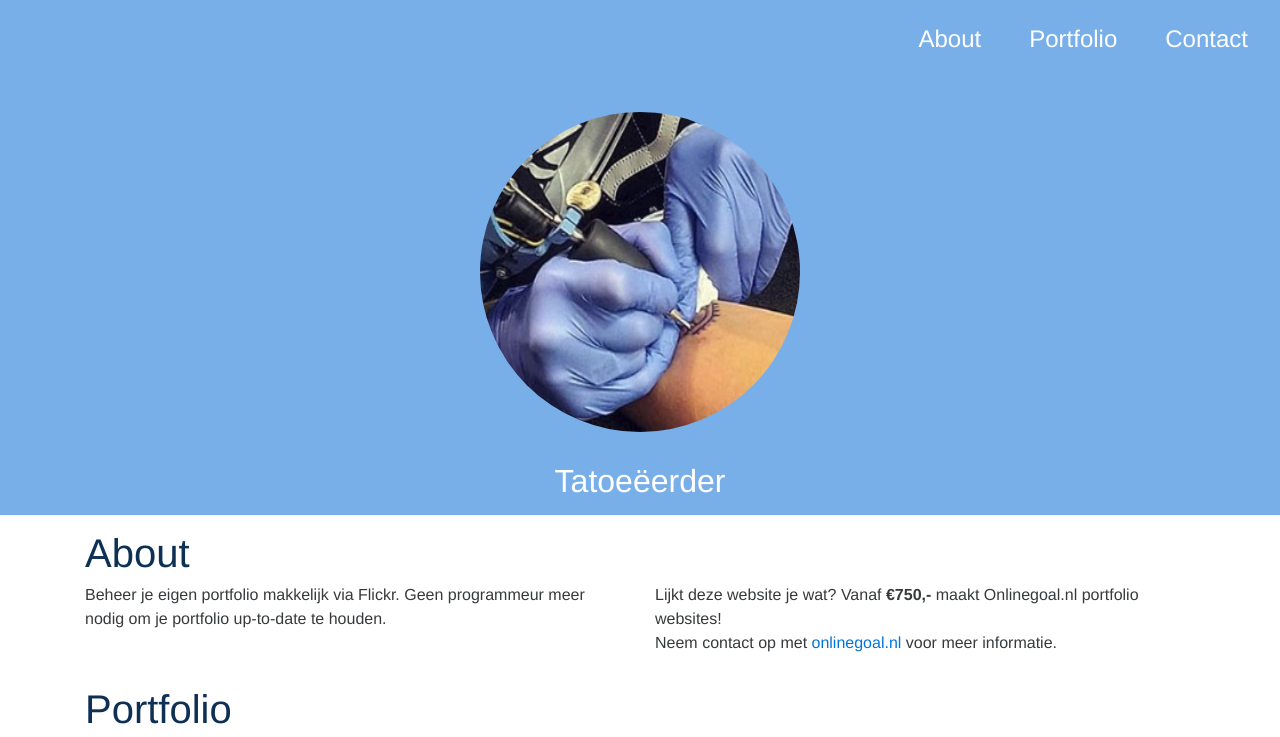
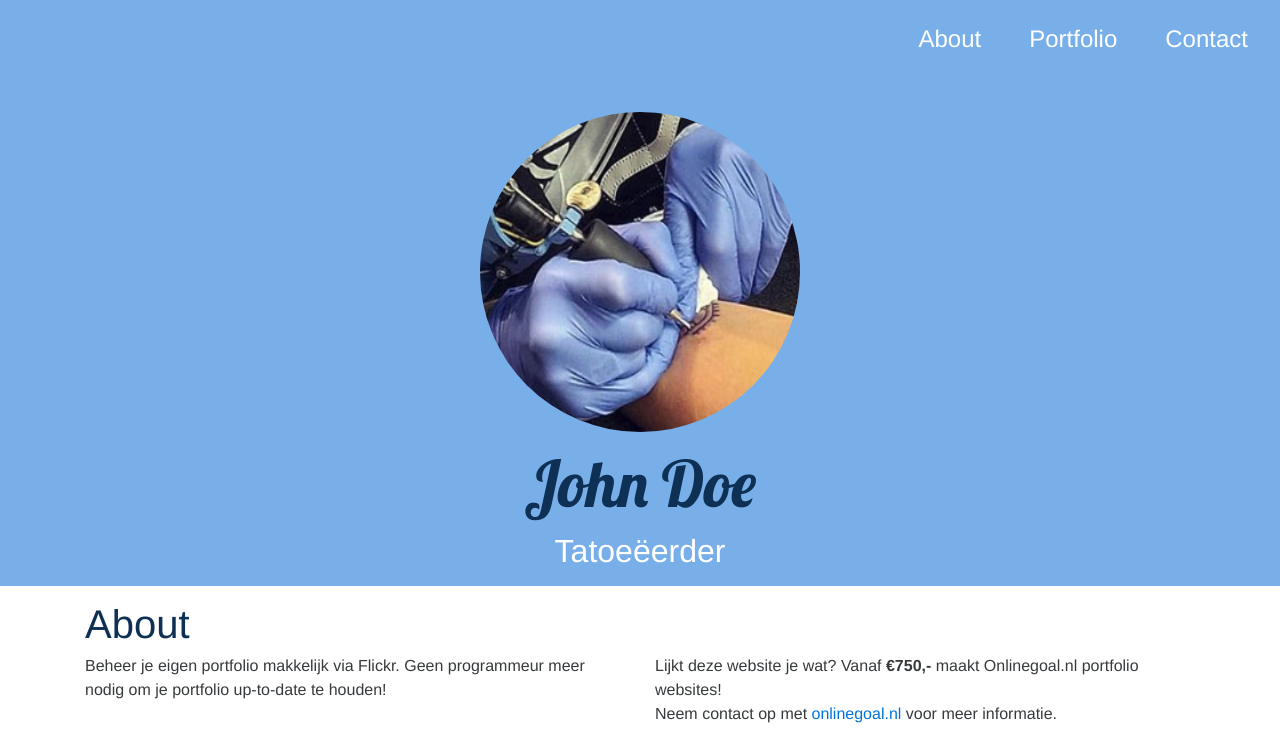
Before and after one commit to martijnvdbrug/onlinegoal.nl, a Jekyll site: the page built from _pages/example_portfolio_tattoo.md, in a window 1280 px wide and 1400 px high. Shown: the top 737 px of the window. Built offline with Jekyll 4.4.1, drawn with Linux system fonts in a browser that asks for light colours; nearby versions of some CDN libraries; grey boxes are pictures that could not be loaded.

```diff
--- a/_layouts/example_portfolio.html
+++ b/_layouts/example_portfolio.html
@@ -19,6 +19,9 @@
     $(document).ready(function () {
       var url = new URL(window.location.href);
       var fullname = url.searchParams.get("van");
+      if (!fullname) {
+        fullname = 'John Doe'
+      }
       var firstname = fullname.split(' ')[0];
       var nospace = fullname.replace(/ /g, '').toLocaleLowerCase();
       console.log(firstname);
@@ -85,7 +88,7 @@
     </div>
     <div class="col-sm-12 col-md-6">
       <p>
-        Beheer je eigen portfolio makkelijk via Flickr. Geen programmeur meer nodig om je portfolio up-to-date te houden.
+        Beheer je eigen portfolio makkelijk via Flickr. Geen programmeur meer nodig om je portfolio up-to-date te houden!
       </p>
     </div>
     <div class="col-sm-12 col-md-6">
--- /dev/null
+++ b/robots.txt
@@ -0,0 +1,5 @@
+User-agent: *
+Disallow: /cdn-cgi/emailprotection
+Allow: /
+
+Sitemap: http://onlinegoal.nl/sitemap.xml
```
